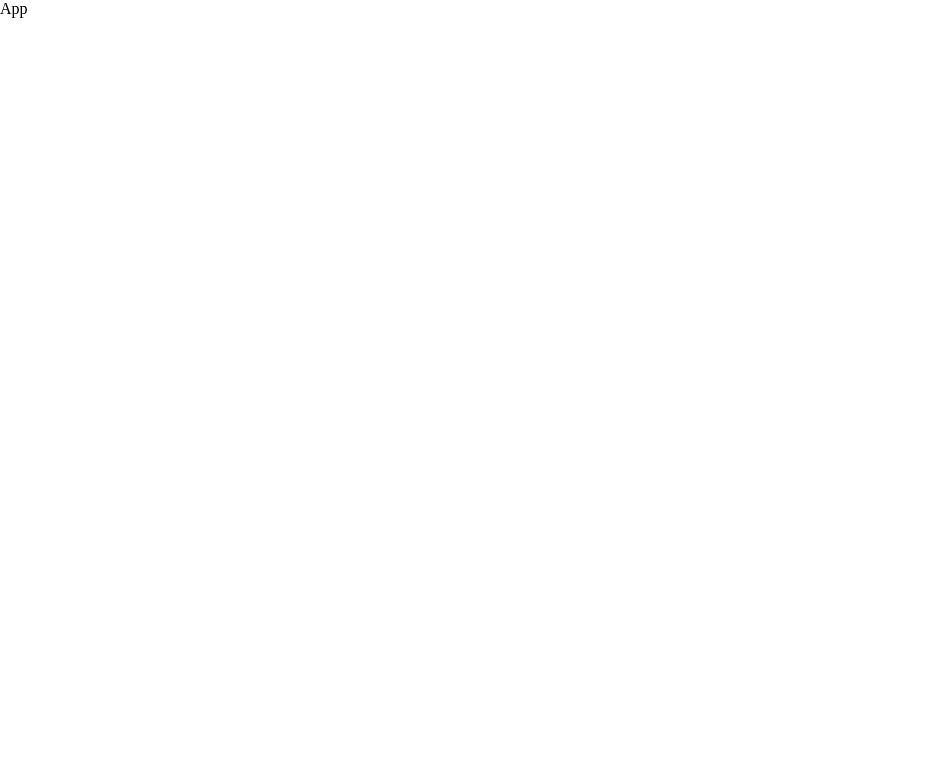
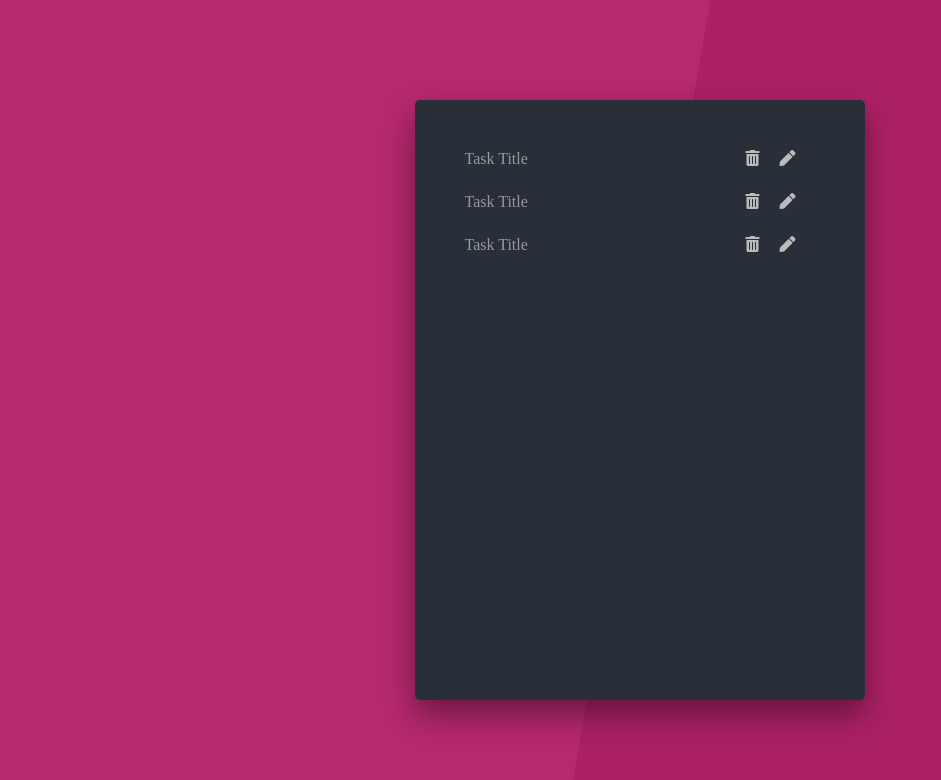
Before and after one commit to KevinKM3/task-manager-hooks, a React (Create React App) app: page / in a window 1280 px wide. Shown: the top 780 px of the page, without its empty margins (0-941 px from the left). Built offline with nearby package versions, Linux system fonts and the light colour scheme.

Commit message:
edit-font

```diff
--- a/public/index.html
+++ b/public/index.html
@@ -13,7 +13,7 @@
 
     <link
       rel="stylesheet"
-      href="https://cdnjs.cloudflare.com/ajax/libs/font-awesome/5.13.1/js/all.min.js"
+      href="https://cdnjs.cloudflare.com/ajax/libs/font-awesome/5.13.1/css/all.min.css"
     />
     <!--
       manifest.json provides metadata used when your web app is installed on a
--- a/src/components/App.js
+++ b/src/components/App.js
@@ -1,8 +1,21 @@
 import React from "react";
+import TaskList from "./TaskList";
+import TaskListContextProvider from "../context/TaskListContext";
+
 import "../App.css";
 
 const App = () => {
-  return <div>App</div>;
+  return (
+    <TaskListContextProvider>
+      <div className="container">
+        <div className="app-wrapper">
+          <div className="main">
+            <TaskList />
+          </div>
+        </div>
+      </div>
+    </TaskListContextProvider>
+  );
 };
 
 export default App;
--- a/src/components/Task.js
+++ b/src/components/Task.js
@@ -6,7 +6,7 @@ const Task = () => {
       <span>Task Title</span>
       <div>
         <button className="btn-delete task-btn">
-          <i className="fas fa-thrash-alt"></i>
+          <i className="fas fa-trash-alt"></i>
         </button>
         <button className="btn-edit task-btn">
           <i className="fas fa-pen"></i>
--- a/src/components/TaskList.js
+++ b/src/components/TaskList.js
@@ -1,11 +1,16 @@
 import React, { useContext } from "react";
 import { TaskListContext } from "../context/TaskListContext";
+import Task from "./Task";
 
 const TaskList = () => {
-  const { tasks } = useContext(Task);
+  const { tasks } = useContext(TaskListContext);
   return (
     <div>
-      <ul className="list"></ul>
+      <ul className="list">
+        {tasks.map((task) => {
+          return <Task />;
+        })}
+      </ul>
     </div>
   );
 };
--- a/src/context/TaskListContext.js
+++ b/src/context/TaskListContext.js
@@ -2,13 +2,17 @@ import React, { createContext, useState } from "react";
 
 export const TaskListContext = createContext();
 
-const TaskListContextProvider = () => {
+const TaskListContextProvider = (props) => {
   const [tasks, setTasks] = useState([
     { task: "Read the book", id: 1 },
     { task: "Wash the car", id: 2 },
     { task: "Write some code", id: 3 },
   ]);
-  return <div>Task List Context</div>;
+  return (
+    <TaskListContext.Provider value={{ tasks }}>
+      {props.children}
+    </TaskListContext.Provider>
+  );
 };
 
 export default TaskListContextProvider;
```
